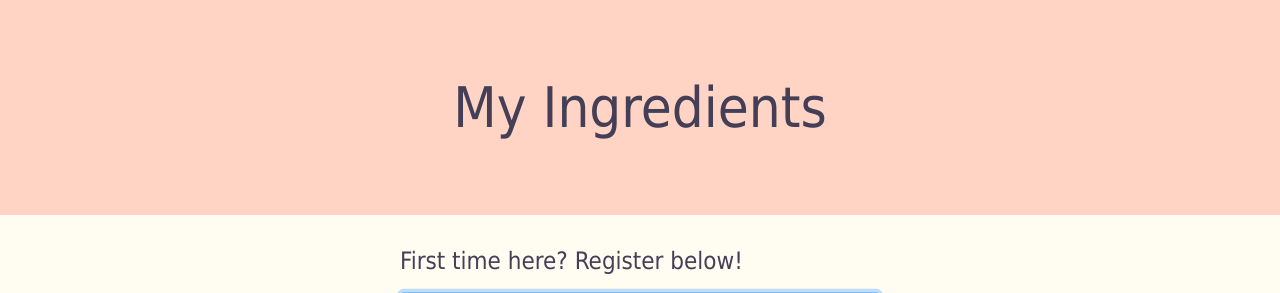
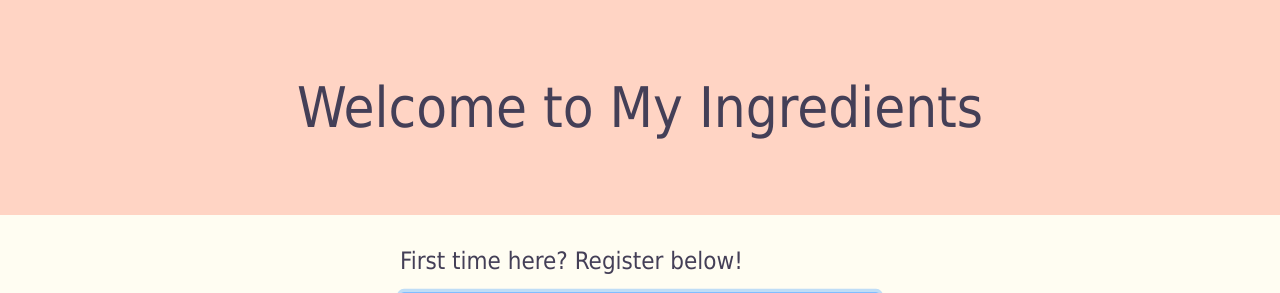
Before and after one commit to connor-passe/CS316, a Flask app: page /signup/ in a window 1280 px wide. Shown: the part 44-337 px from the top of the page. Run offline with Flask 2, Linux system fonts and the light colour scheme; parts of the project's set-up code (start-up, migrations or seed data) failed here and were passed over; some libraries are stand-ins or nearby versions.

Commit message:
added welcome text

```diff
--- a/templates/prelogin-layout.html
+++ b/templates/prelogin-layout.html
@@ -18,7 +18,7 @@
         {% block nav %}
         {% endblock %}
         <div class="jumbotron">
-          <h1 class="display-4">My Ingredients</h1>
+          <h1 class="display-4">Welcome to My Ingredients</h1>
         </div>
         <!-- Main section start -->
         <div class="main-section">
```
